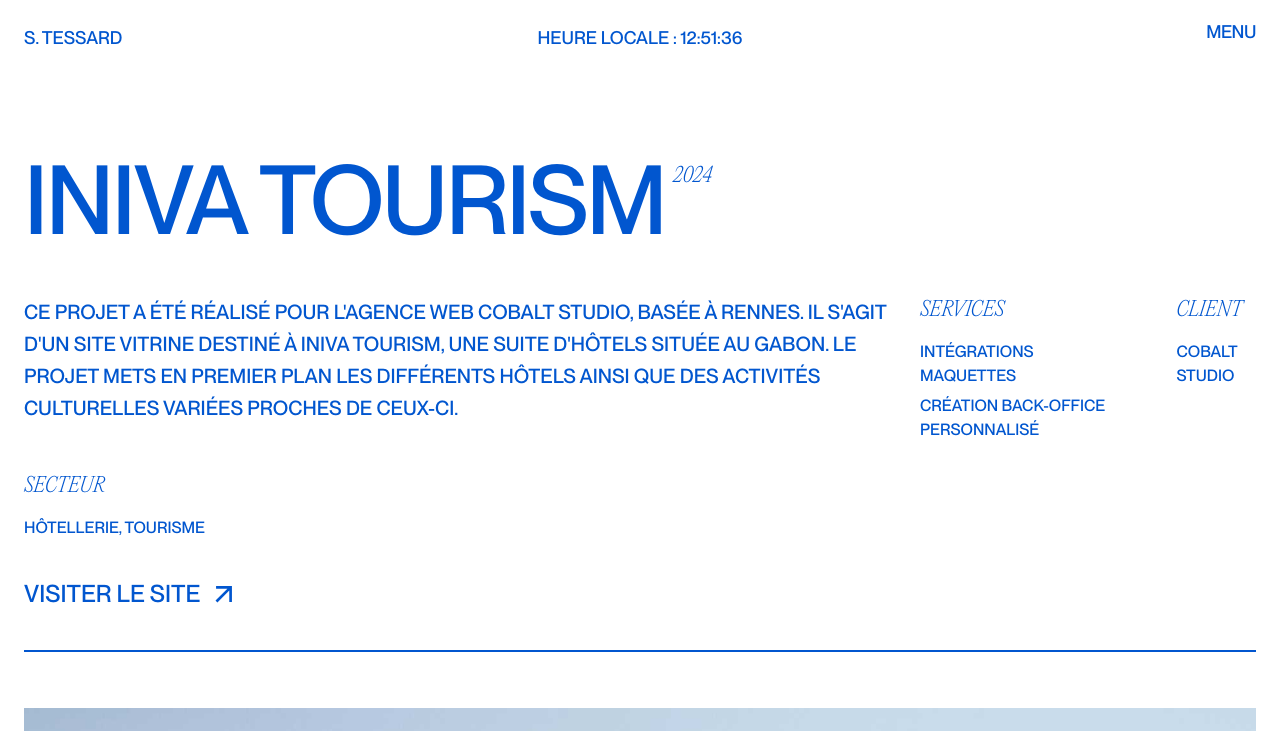
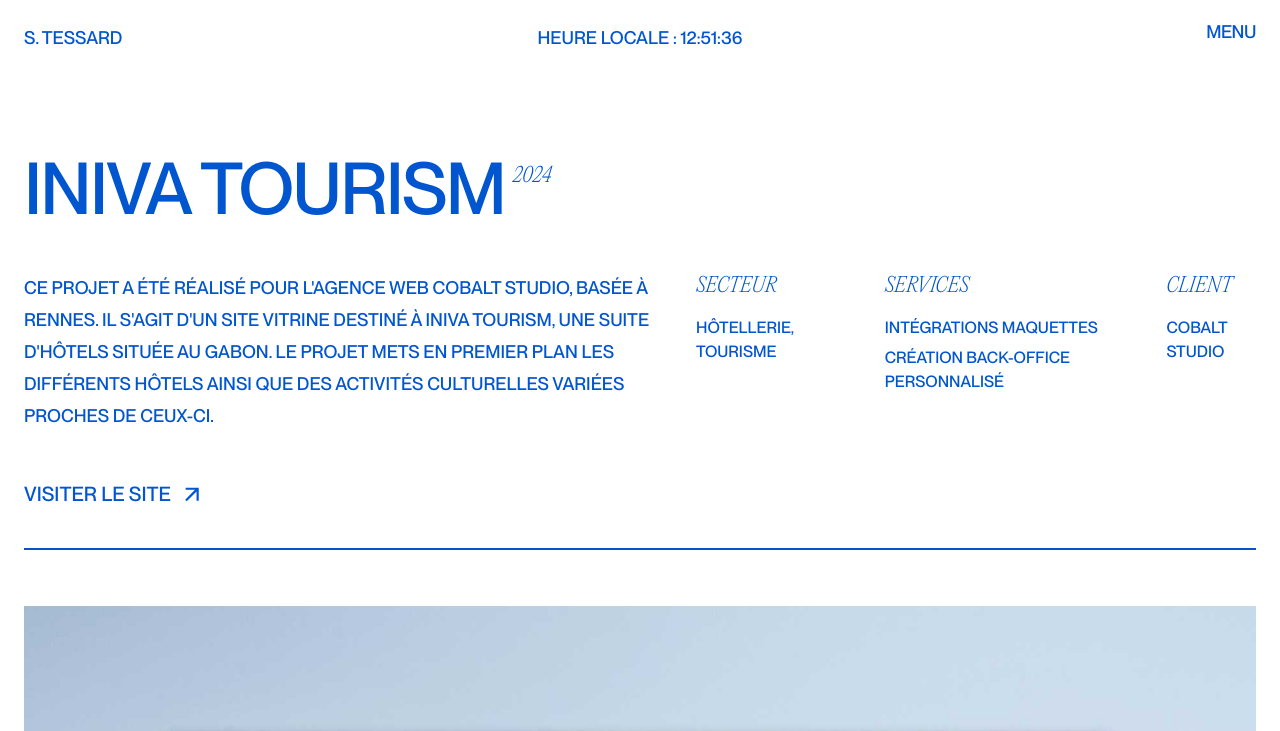
Before and after one commit to simontessard/2025-portfolio, a Next.js app: page /projects/iniva in a window 1280 px wide. Shown: the top 731 px of the page. Built offline with nearby package versions, Linux system fonts and the light colour scheme.

Commit message:
Réduction taille textes

```diff
--- a/src/components/projects-slug/Heading.tsx
+++ b/src/components/projects-slug/Heading.tsx
@@ -9,7 +9,7 @@ export default function Heading({project} : {project: any}) {
 
                     {/* Title */}
                     <div className="flex gap-2 items-start mb-8 md:mb-12">
-                        <h1 className="font-primary text-4xl md:text-6xl xl:text-8xl uppercase tracking-tight text-primary font-medium">
+                        <h1 className="font-primary text-4xl md:text-6xl xl:text-7xl 2xl:text-8xl uppercase tracking-tight text-primary font-medium">
                             {project.title}
                         </h1>
                         <p className="font-secondary italic md:text-xl text-primary mt-1 xl:mt-2.5">
@@ -19,16 +19,27 @@ export default function Heading({project} : {project: any}) {
 
                     <div className="flex max-xl:flex-col justify-between">
                         {/* Desc */}
-                        <p className="font-primary md:text-xl md:leading-8 md:max-w-4xl 2xl:max-w-4xl uppercase text-primary mb-8 md:mb-12">
+                        <p className="font-primary md:text-lg md:leading-8 md:max-w-4xl xl:max-w-2xl 2xl:max-w-3xl uppercase text-primary mb-8 md:mb-12">
                             {project.description}
                         </p>
 
-                        <div className="flex gap-8 md:gap-10 lg:gap-12 xl:gap-14 2xl:gap-24 2xl:w-1/3">
+                        <div className="flex xl:justify-center gap-8 md:gap-10 lg:gap-12 xl:gap-14 2xl:gap-24 2xl:w-3/5">
+
+                            <div className="flex flex-col">
+                                <p className="font-secondary md:text-xl text-primary uppercase italic mb-2 md:mb-2.5 xl:mb-4">
+                                    Secteur
+                                </p>
+                                <p className="font-primary uppercase text-primary max-md:text-sm mb-1 md:mb-1.5">
+                                    {project.field}
+                                </p>
+                            </div>
+
+                            {/* Services */}
                             <div className="max-md:w-1/2 flex flex-col">
                                 <p className="font-secondary md:text-xl text-primary uppercase italic mb-2 md:mb-2.5 xl:mb-4">
                                     Services
                                 </p>
-                                {project.services.map((service : any, index: number) => (
+                                {project.services.map((service: any, index: number) => (
                                     <p key={index}
                                        className="font-primary uppercase text-primary max-md:text-sm mb-1 md:mb-1.5">
                                         {service}
@@ -48,19 +59,11 @@ export default function Heading({project} : {project: any}) {
                     </div>
                 </div>
 
-                <div className="flex flex-col mb-8">
-                    <p className="font-secondary md:text-xl text-primary uppercase italic mb-2 md:mb-2.5 xl:mb-4">
-                        Secteur
-                    </p>
-                    <p className="font-primary uppercase text-primary max-md:text-sm mb-1 md:mb-1.5">
-                        {project.field}
-                    </p>
-                </div>
-
                 <Link href={project.url} target="_blank"
-                      className="group size-fit flex items-center gap-2 font-primary uppercase text-lg md:text-xl xl:text-2xl text-primary font-medium">
+                      className="group size-fit flex items-center gap-2 font-primary uppercase text-lg md:text-xl text-primary font-medium">
                     Visiter le site
-                    <svg className="shrink-0 rotate-45 size-6 md:size-7 xl:size-8 md:group-hover:-translate-y-0.5 md:group-hover:translate-x-0.5 duration-300" xmlns="http://www.w3.org/2000/svg" viewBox="0 0 82 82">
+                    <svg
+                        className="shrink-0 rotate-45 size-6 md:size-[1.65rem] md:group-hover:-translate-y-0.5 md:group-hover:translate-x-0.5 duration-300" xmlns="http://www.w3.org/2000/svg" viewBox="0 0 82 82">
                         <path fillRule="evenodd" clipRule="evenodd" d="M12.252 41L41 12.252 69.749 41l-4.832 4.832-20.5-20.5v43.002h-6.834V25.331l-20.5 20.5L12.252 41z" fill="currentColor"/>
                     </svg>
                 </Link>
```
